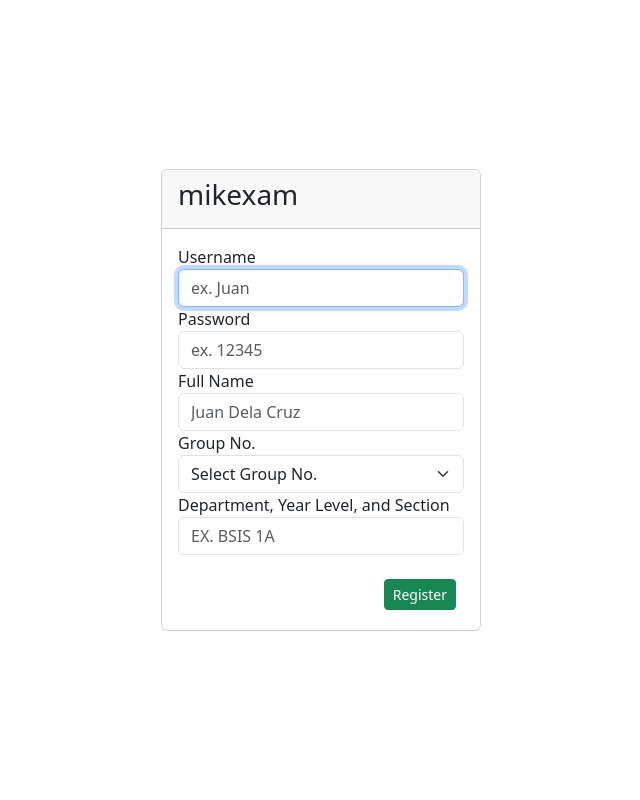
After one commit to m1ch93l/report-rater, a PHP site: page /signup in a window 1280 px wide. The commit adds this page. Shown: the whole page, without its empty margins (319-959 px from the left). Run offline with PHP 8.4, Linux system fonts and the light colour scheme; data comes from the database, SQL or seed files in the repository; some libraries are stand-ins or nearby versions.

Commit message:
add signup

```diff
--- a/crud.php
+++ b/crud.php
@@ -9,12 +9,16 @@ if ($_SERVER['REQUEST_METHOD'] == 'POST') {
         $participant = $_POST['participant'];
         $password    = $_POST['password'];
         $name        = $_POST['name'];
+        $group_belong = $_POST['group_belong'];
+        $year_level_section = $_POST['year_level_section'];
 
-        $sql  = "INSERT INTO participant (participant_id, password, fullname) VALUES (:participant, :password, :name)";
+        $sql  = "INSERT INTO participant (participant_id, password, fullname, group_belong, year_level_section) VALUES (:participant, :password, :name, :group_belong, :year_level_section)";
         $stmt = $conn->prepare($sql);
         $stmt->bindParam(':participant', $participant);
         $stmt->bindParam(':password', $password);
         $stmt->bindParam(':name', $name);
+        $stmt->bindParam(':group_belong', $group_belong);
+        $stmt->bindParam(':year_level_section', $year_level_section);
 
         if ($stmt->execute()) {
             $_SESSION['registered'] = true;
--- a/index.php
+++ b/index.php
@@ -40,7 +40,7 @@ if (isset($_SESSION['participant'])) {
                                     Login
                                 </button>
                                 <hr>
-                                <!-- <a href="signup" class="float-end btn btn-success btn-sm mb-1 me-2">Register</a> -->
+                                <a href="signup" class="float-end btn btn-success btn-sm mb-1 me-2">Register</a>
                             </div>
                         </form>
                     </div>
--- /dev/null
+++ b/signup.php
@@ -0,0 +1,67 @@
+<?php
+session_start();
+if (isset($_SESSION['admin'])) {
+    header('location: admin/home');
+}
+
+if (isset($_SESSION['participant'])) {
+    header('location: home');
+}
+?>
+<!-- header of html -->
+<?php include 'includes/header.php'; ?>
+
+<body>
+    <div class="container-fluid d-flex align-items-center justify-content-center vh-100">
+
+        <div class="row">
+            <div class="col-md-12">
+                <div class="card" style="width: 20rem;">
+                    <div class="card-header">
+                        <h3 class="card-title">mikexam</h3>
+                    </div>
+                    <div class="card-body">
+
+                        <form action="crud" method="post">
+                            <div class="form-group">
+                                <label for="participant">Username</label>
+                                <input placeholder="ex. Juan" type="text" class="form-control" id="participant"
+                                    name="participant" autofocus required>
+                                <label for="password">Password</label>
+                                <input placeholder="ex. 12345" type="text" class="form-control" id="password"
+                                    name="password" required>
+                                <label for="name">Full Name</label>
+                                <input placeholder="Juan Dela Cruz" type="text" class="form-control" id="name"
+                                    name="name" required>
+                                <label for="name">Group No.</label>
+                                <select class="form-select" id="group_belong" name="group_belong" required>
+                                    <option value="" disabled selected>Select Group No.</option>
+                                    <?php
+                                    include 'includes/database.php';
+                                    $sql = "SELECT DISTINCT group_no FROM groups ORDER BY group_no";
+                                    $stmt = $conn->prepare($sql);
+                                    $stmt->execute();
+                                    while ($row = $stmt->fetch(PDO::FETCH_ASSOC)) {
+                                        echo '<option value="' . htmlspecialchars($row['group_no']) . '">' . htmlspecialchars($row['group_no']) . '</option>';
+                                    }
+                                    ?>
+                                </select>
+                                <label for="year_level_section">Department, Year Level, and Section</label>
+                                <input placeholder="ex. BSIS 1A" type="text" class="form-control text-uppercase" id="year_level_section" name="year_level_section" required>
+                                <br>
+                                <button type="submit" class="float-end btn btn-success btn-sm mb-1 me-2"
+                                    name="register">
+                                    Register
+                                </button>
+                            </div>
+                        </form>
+
+                    </div>
+                </div>
+            </div>
+        </div>
+
+    </div>
+</body>
+
+</html>
```
